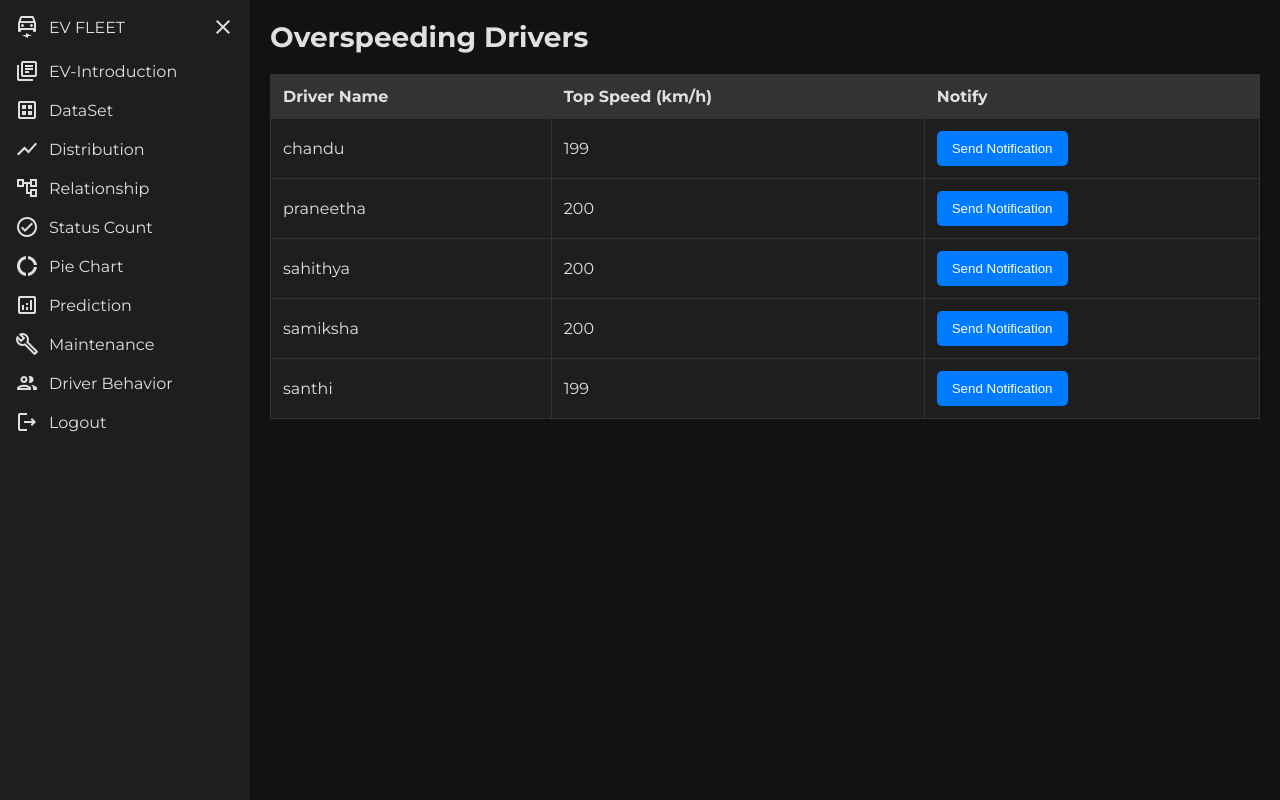
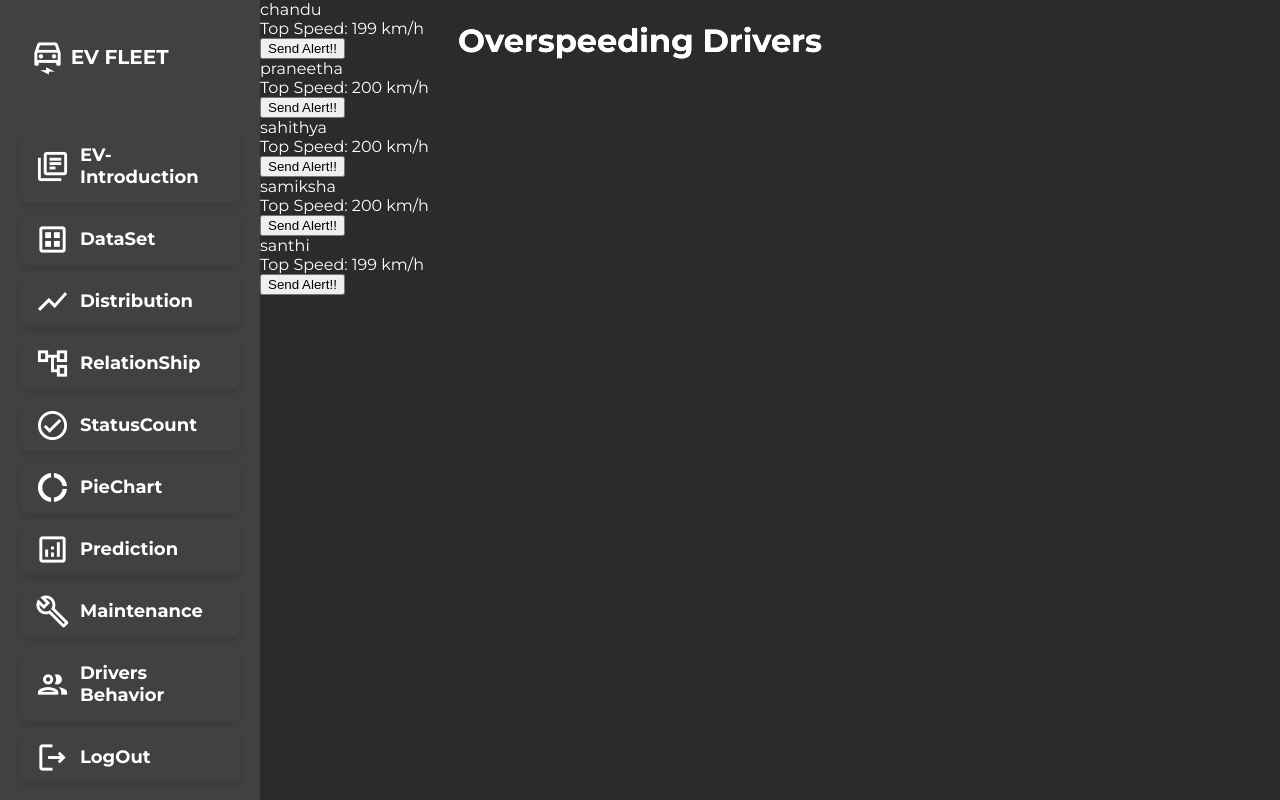
Before and after one commit to sahithyamadala/EVMonitoring, a Flask app: page /behavior in a window 1280 px wide. Run offline with Flask 3, Linux system fonts and the light colour scheme; parts of the project's set-up code (start-up, migrations or seed data) failed here and were passed over.

Commit message:
Update behavior.html

```diff
--- a/templates/behavior.html
+++ b/templates/behavior.html
@@ -1,134 +1,19 @@
 <!DOCTYPE html>
 <html lang="en">
-
 <head>
     <meta charset="UTF-8">
     <meta name="viewport" content="width=device-width, initial-scale=1.0">
     <title>Driver Behavior</title>
 
-    <link href="https://fonts.googleapis.com/css2?family=Montserrat:wght@300;400;500;600;700&display=swap" rel="stylesheet">
+    <link href="https://fonts.googleapis.com/css2?family=Montserrat:wght@100;200;300;400;500;600;700;800;900&display=swap" rel="stylesheet">
     <link href="https://fonts.googleapis.com/icon?family=Material+Icons+Outlined" rel="stylesheet">
+    <link rel="stylesheet" href="{{ url_for('static', filename='css/style.css') }}">
+
     <script src="https://code.jquery.com/jquery-3.6.0.min.js"></script>
+</head>
+<body>
+    <h1>Overspeeding Drivers</h1>
 
-    <style>
-        * {
-            box-sizing: border-box;
-            margin: 0;
-            padding: 0;
-        }
-
-        body {
-            font-family: 'Montserrat', sans-serif;
-            background-color: #121212;
-            color: #e0e0e0;
-            display: flex;
-            min-height: 100vh;
-        }
-
-        .grid-container {
-            display: grid;
-            grid-template-columns: 250px 1fr;
-            width: 100%;
-            overflow: hidden;
-        }
-
-        aside#sidebar {
-            background-color: #1e1e1e;
-            height: 100vh;
-            padding: 15px;
-        }
-
-        .sidebar-title {
-            display: flex;
-            justify-content: space-between;
-            align-items: center;
-            margin-bottom: 20px;
-            color: #e0e0e0;
-        }
-
-        .sidebar-brand {
-            display: flex;
-            align-items: center;
-        }
-
-        .sidebar-brand span {
-            margin-right: 10px;
-            font-size: 24px;
-        }
-
-        .sidebar-list {
-            list-style: none;
-        }
-
-        .sidebar-list-item {
-            margin: 15px 0;
-        }
-
-        .sidebar-list-item a {
-            color: #e0e0e0;
-            text-decoration: none;
-            display: flex;
-            align-items: center;
-        }
-
-        .sidebar-list-item a span {
-            margin-right: 10px;
-        }
-
-        .data-box {
-            padding: 20px;
-            overflow-y: auto;
-        }
-
-        h1 {
-            font-size: 28px;
-            margin-bottom: 20px;
-        }
-
-        table {
-            width: 100%;
-            border-collapse: collapse;
-            margin-top: 20px;
-            background-color: #1e1e1e;
-        }
-
-        th, td {
-            padding: 12px;
-            border: 1px solid #333;
-            text-align: left;
-            color: #e0e0e0;
-        }
-
-        th {
-            background-color: #333;
-        }
-
-        button {
-            background-color: #007bff;
-            color: white;
-            border: none;
-            padding: 10px 15px;
-            cursor: pointer;
-            border-radius: 5px;
-        }
-
-        button:hover {
-            background-color: #0056b3;
-        }
-
-        @media (max-width: 768px) {
-            .grid-container {
-                grid-template-columns: 1fr;
-            }
-
-            aside#sidebar {
-                height: auto;
-            }
-        }
-    </style>
-</head>
-
-<body>
     <div class="grid-container">
         <!-- Sidebar -->
         <aside id="sidebar">
@@ -140,43 +25,76 @@
             </div>
 
             <ul class="sidebar-list">
-                <li class="sidebar-list-item"><a href="index"><span class="material-icons-outlined">library_books</span> EV-Introduction</a></li>
-                <li class="sidebar-list-item"><a href="dataset"><span class="material-icons-outlined">dataset</span> DataSet</a></li>
-                <li class="sidebar-list-item"><a href="/distribution"><span class="material-icons-outlined">show_chart</span> Distribution</a></li>
-                <li class="sidebar-list-item"><a href="/relation"><span class="material-icons-outlined">account_tree</span> Relationship</a></li>
-                <li class="sidebar-list-item"><a href="/status"><span class="material-icons-outlined">check_circle</span> Status Count</a></li>
-                <li class="sidebar-list-item"><a href="/pie"><span class="material-icons-outlined">donut_large</span> Pie Chart</a></li>
-                <li class="sidebar-list-item"><a href="/predict"><span class="material-icons-outlined">analytics</span> Prediction</a></li>
-                <li class="sidebar-list-item"><a href="/maintenance"><span class="material-icons-outlined">build</span> Maintenance</a></li>
-                <li class="sidebar-list-item"><a href="/behavior"><span class="material-icons-outlined">people</span> Driver Behavior</a></li>
-                <li class="sidebar-list-item"><a href="/login"><span class="material-icons-outlined">logout</span> Logout</a></li>
+                <li class="sidebar-list-item">
+                    <a href="index">
+                        <span class="material-icons-outlined">library_books</span> EV-Introduction
+                    </a>
+                </li>
+                <li class="sidebar-list-item">
+                    <a href="dataset">
+                        <span class="material-icons-outlined">dataset</span> DataSet
+                    </a>
+                </li>
+                <li class="sidebar-list-item">
+                    <a href="/distribution">
+                        <span class="material-icons-outlined">show_chart</span> Distribution
+                    </a>
+                </li>
+                <li class="sidebar-list-item">
+                    <a href="/relation">
+                        <span class="material-icons-outlined">account_tree</span> RelationShip
+                    </a>
+                </li>
+                <li class="sidebar-list-item">
+                    <a href="/status">
+                        <span class="material-icons-outlined">check_circle</span> StatusCount
+                    </a>
+                </li>
+                <li class="sidebar-list-item">
+                    <a href="/pie">
+                      <span class="material-icons-outlined">donut_large</span> PieChart
+                    </a>
+                  </li>
+                  <li class="sidebar-list-item">
+                    <a href="/predict">
+                      <span class="material-icons-outlined">analytics</span>Prediction
+                    </a>
+                  </li>
+                  <li class="sidebar-list-item">
+                    <a href="/maintenance">
+                        <span class="material-icons-outlined">build</span> Maintenance
+                    </a>
+                </li>
+
+                <li class="sidebar-list-item">
+                    <a href="/behavior">
+                        <span class="material-icons-outlined">people</span> Drivers Behavior
+                    </a>
+                </li>
+
+                <li class="sidebar-list-item">
+                  <a href="/login">
+                     <span class="material-icons-outlined">logout</span>LogOut
+                 </a>
+                 </li>
+              </ul>
             </ul>
         </aside>
+        <!-- End Sidebar -->
 
         <!-- Main Content -->
-        <div class="data-box">
+        <div class="header">
             <h1>Overspeeding Drivers</h1>
-            <table>
-                <thead>
-                    <tr>
-                        <th>Driver Name</th>
-                        <th>Top Speed (km/h)</th>
-                        <th>Notify</th>
-                    </tr>
-                </thead>
-                <tbody>
+        </div>
+
+        <div class="intro-driver">
             {% for driver in drivers %}
-                    <tr>
-                        <td>{{ driver.Driver }}</td>
-                        <td>{{ driver['Top Speed'] }}</td>
-                        <td>
-                            <button onclick="sendNotification('{{ driver.Driver }}', '{{ driver.Email }}')">Send Notification</button>
-                        </td>
-                    </tr>
+            <div class="driver-card">
+              <div class="driver-name">{{ driver.Driver }}</div>
+              <div class="top-speed">Top Speed: {{ driver['Top Speed'] }} km/h</div>
+              <button class="notify-button" onclick="sendNotification('{{ driver.Driver }}', '{{ driver.Email }}')">Send Alert!!</button>
+            </div>
             {% endfor %}
-                </tbody>
-            </table>
-        </div>
           </div>
 
         <script>
@@ -191,5 +109,4 @@
             }
         </script>
 </body>
-
 </html>
```
Lines whose indentation alone changed are shown as unchanged.
